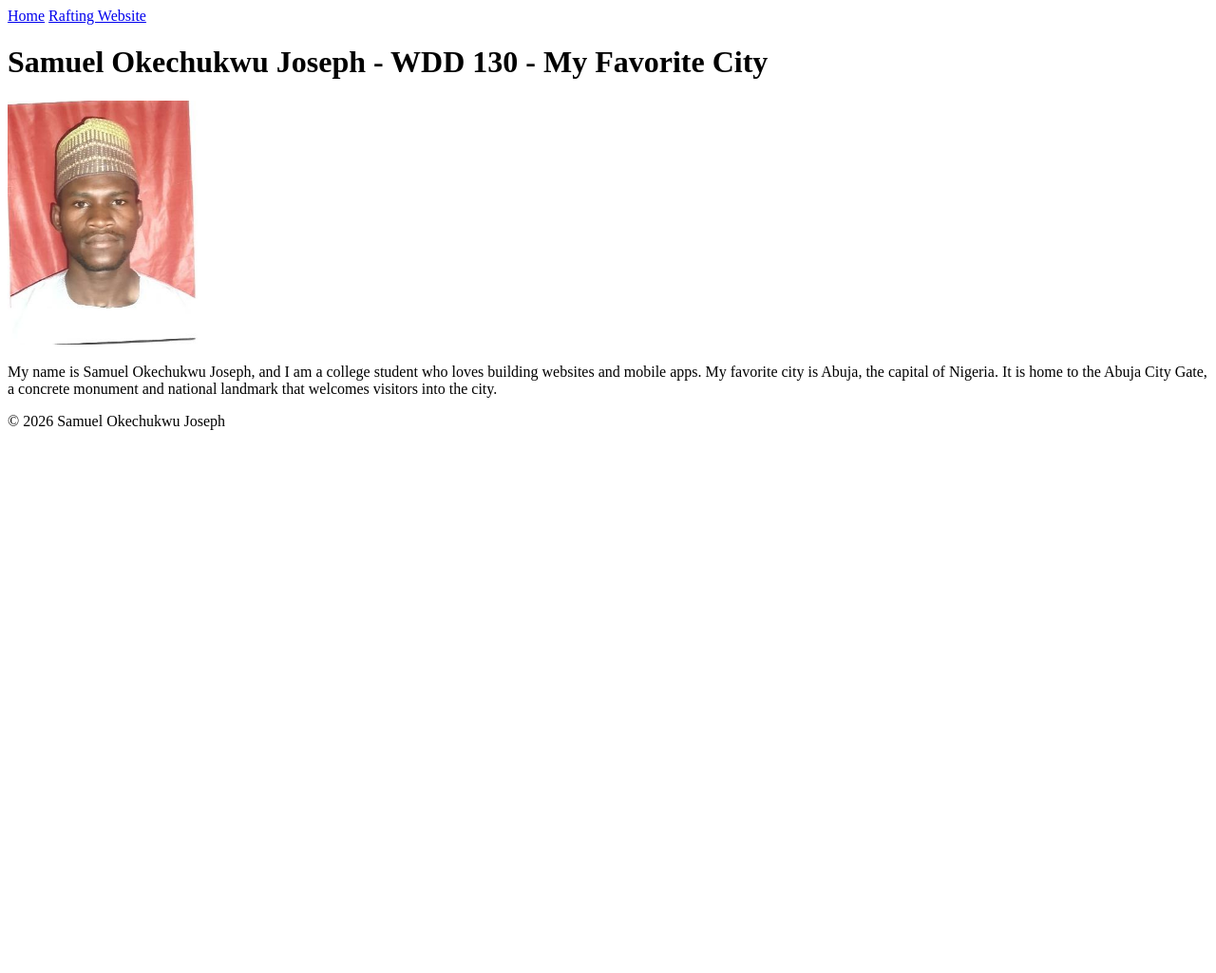
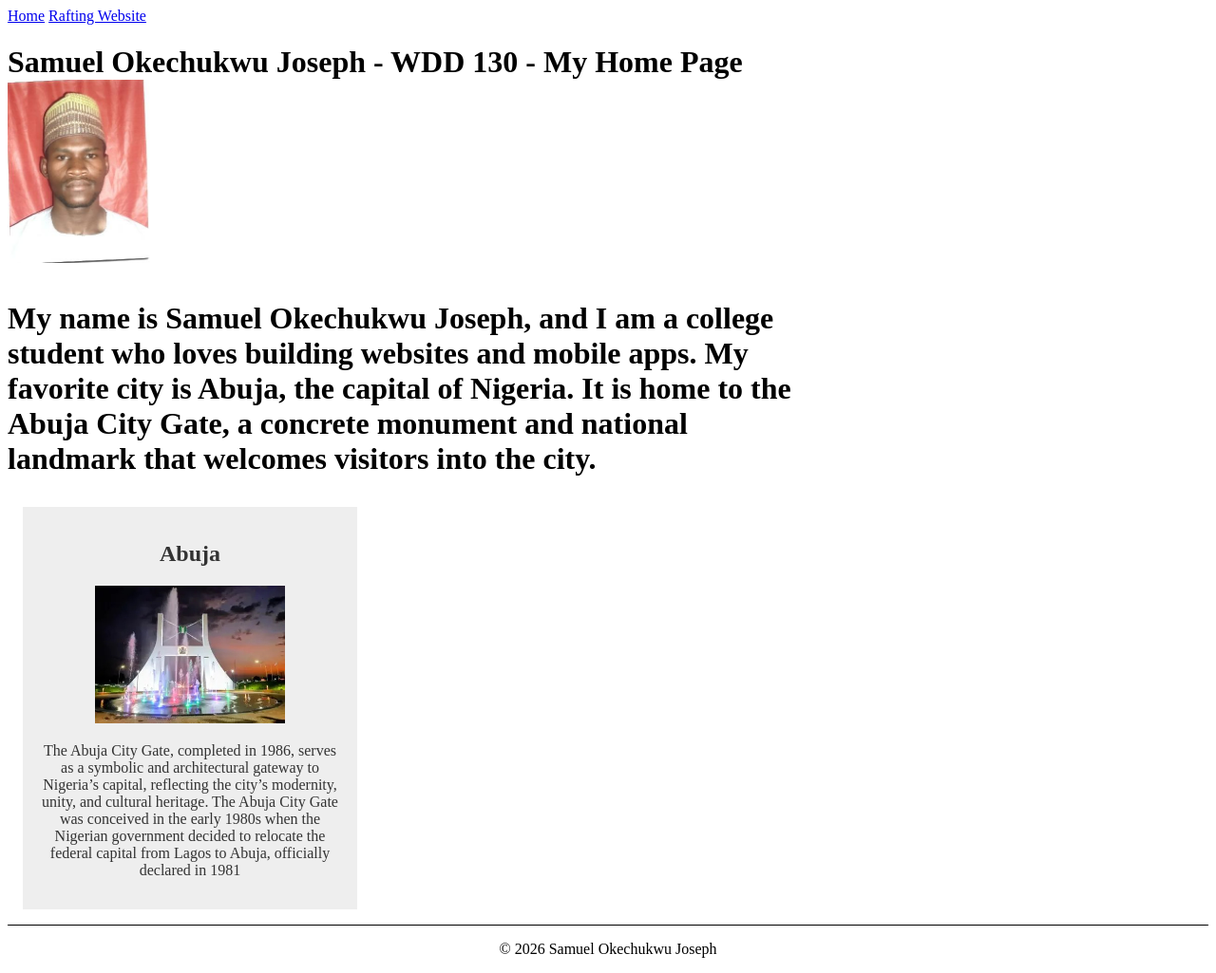
Before and after one commit to Samlivecoding/wdd130, a plain HTML site: page index.html in a window 1280 px wide. Shown: the whole page at 95% size. Before the commit the page ends 800 px from the top, so only its background shows below. Drawn offline with Linux system fonts and the light colour scheme.

Commit message:
home page

```diff
--- a/index.html
+++ b/index.html
@@ -4,7 +4,10 @@
 <head>
     <meta charset="UTF-8">
     <meta name="viewport" content="width=device-width, initial-scale=1.0">
-    <title>WDD 130 - Samuel Okechukwu Joseph - Favorite City</title>
+    <title>WDD 130 - Samuel Okechukwu Joseph </title>
+    <meta name="description" content="this is my course Home page for WDD130 assignment Home Page Enhancement">
+    <meta name="author" content="Sanuel Okechukwu Joseph">
+    <link rel="stylesheet" href="styles/styles.css">
 </head>
 
 <body>
@@ -16,11 +19,16 @@
     </header>
 
     <main>
-        <h1>Samuel Okechukwu Joseph - WDD 130 - My Favorite City</h1>
-        <img src="images/profile.jpg" alt="Portrait of Samuel Okechukwu Joseph" width="200">
-        <p>My name is Samuel Okechukwu Joseph, and I am a college student who loves building websites and mobile apps. My favorite city is Abuja, the capital of Nigeria. It is home to the Abuja City Gate, a concrete monument and national landmark that welcomes visitors into the city.</p>
+
+        <h1>Samuel Okechukwu Joseph - WDD 130 - My Home Page</ <h1>
+            <img src="images/profile.jpg" alt="Portrait of Samuel Okechukwu Joseph" width="200">
+            <p>My name is Samuel Okechukwu Joseph, and I am a college student who loves building websites and mobile apps. My favorite city is Abuja, the capital of Nigeria. It is home to the Abuja City Gate, a concrete monument and national landmark that welcomes visitors into the city.</p>
     </main>
-
+    <aside>
+        <h2>Abuja</h2>
+        <img src="images/Abuja.jpg" alt="Abuja City Gate">
+        <p>The Abuja City Gate, completed in 1986, serves as a symbolic and architectural gateway to Nigeria’s capital, reflecting the city’s modernity, unity, and cultural heritage. The Abuja City Gate was conceived in the early 1980s when the Nigerian government decided to relocate the federal capital from Lagos to Abuja, officially declared in 1981</p>
+    </aside>
     <footer>
         <p>&copy; 2026 Samuel Okechukwu Joseph</p>
     </footer>
--- a/styles/styles.css
+++ b/styles/styles.css
@@ -0,0 +1,34 @@
+main {
+    max-width: 840px;
+}
+
+aside {
+    width: 20rem;
+    margin: 1rem;
+    border: 1px solid rgb(red green blue / alpha);
+    /* 1 */
+    padding: 1rem;
+    background-color: #eee;
+    color: #333;
+    text-align: center;
+}
+
+aside img {
+    width: 200px;
+    height: auto;
+}
+
+main img {
+    width: 150px;
+    height: auto;
+}
+
+p {
+    padding: 0;
+}
+
+footer {
+    margin-top: 15px;
+    border-top: 1px solid #000;
+    text-align: center;
+}
```
Also changed, not shown: images/Abuja.jpg (added), week01/images/profile.jpg (added).
